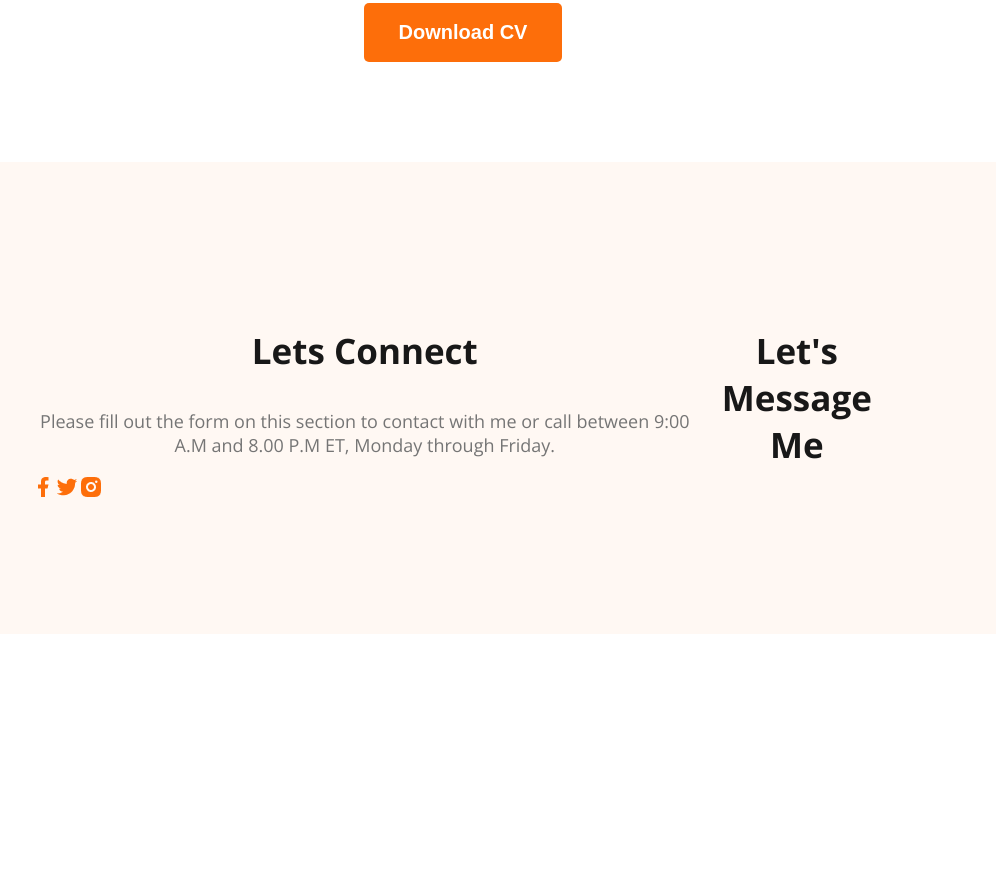
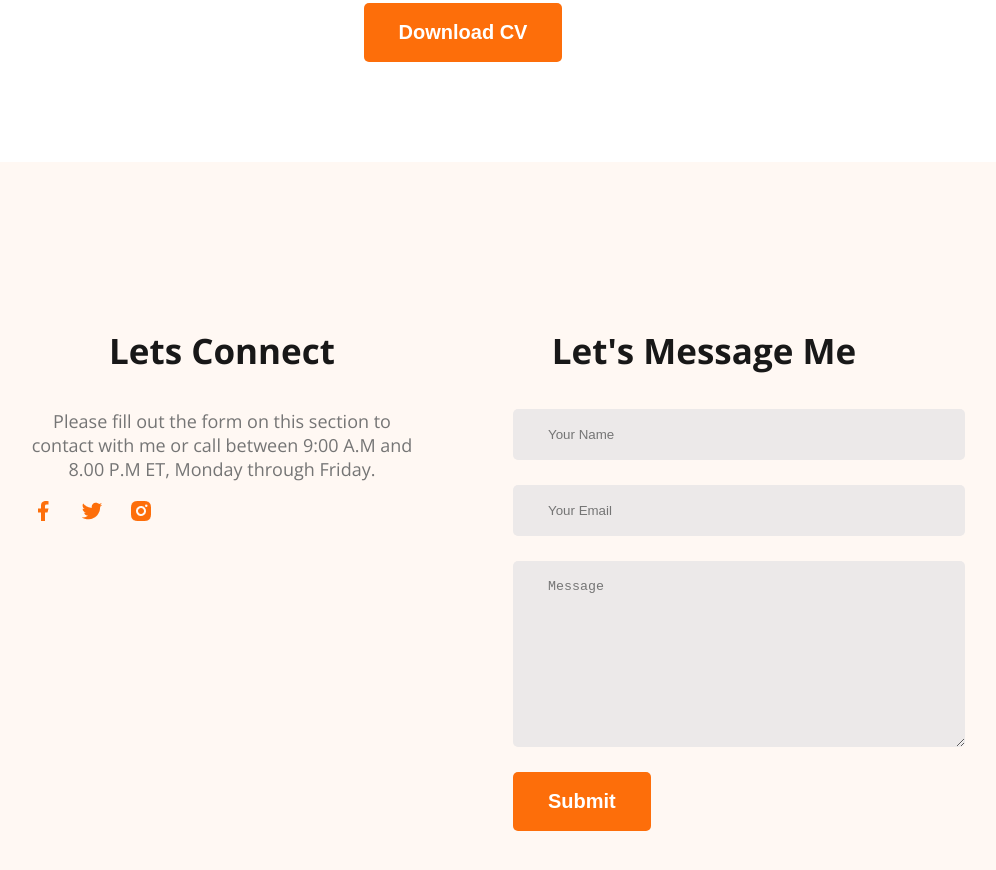
Before and after one commit to Oishee12/developer-portfolio, a plain HTML site: page index.html in a window 1280 px wide. Shown: the part 3173-4043 px from the top of the page, without its empty margins (177-1173 px from the left). Before the commit the page ends 3815 px from the top, so only its background shows below. Drawn offline with nearby package versions, Linux system fonts and the light colour scheme.

Commit message:
finished footer

```diff
--- a/index.html
+++ b/index.html
@@ -160,6 +160,12 @@
         </div>
         <div class="footer-column">
             <h3 class="section-title">Let's Message Me</h3>
+            <form class="contact" action="">
+                <input type="text" placeholder="Your Name">
+                <input type="email" name="" id="" placeholder="Your Email">
+                <textarea name="" id="" cols="30" rows="10" placeholder="Message"></textarea>
+                <input class="btn-primary" type="submit" value="Submit">
+            </form>
         </div>
     </footer>
 </body>
--- a/styles/portfolio.css
+++ b/styles/portfolio.css
@@ -154,41 +154,63 @@ main section {
     font-weight: 700;
 }
 
-.resume-container{
+.resume-container {
     display: flex;
     gap: 50px;
 }
 
-.resume-item-title{
- color: #474747;
-font-size: 25px;
-font-weight: 700;
-margin-bottom: 10px;
+.resume-item-title {
+    color: #474747;
+    font-size: 25px;
+    font-weight: 700;
+    margin-bottom: 10px;
 }
 
-.resume-item-institute, .resume-item-description{
+.resume-item-institute,
+.resume-item-description {
     color: #757575;
 }
 
-.resume-container hr{
+.resume-container hr {
     margin-top: 30px;
     margin-bottom: 30px;
 }
 
-.resume-item-institute{
+.resume-item-institute {
     margin-bottom: 20px;
     margin-top: 0px;
 }
 
-.download-cv{
+.download-cv {
     text-align: center;
     margin-top: 50px;
 }
 
 /* footer section */
-footer{
+footer {
     display: flex;
+    gap: 100px;
     background: #FFF8F3;
     padding: 130px 200px;
     margin-top: 100px;
 }
+
+.footer-column {
+    width: 50%;
+}
+
+.social-links a{
+    margin-right: 25px;
+}
+
+.contact input[type="text"], .contact input[type="email"],
+textarea {
+    display: block;
+    margin-bottom: 25px;
+    padding: 18px 35px;
+    color: #757575;
+    border-radius: 5px;
+    background: #ece9e9;
+    border: 0;
+    width: 100%;
+}
```
